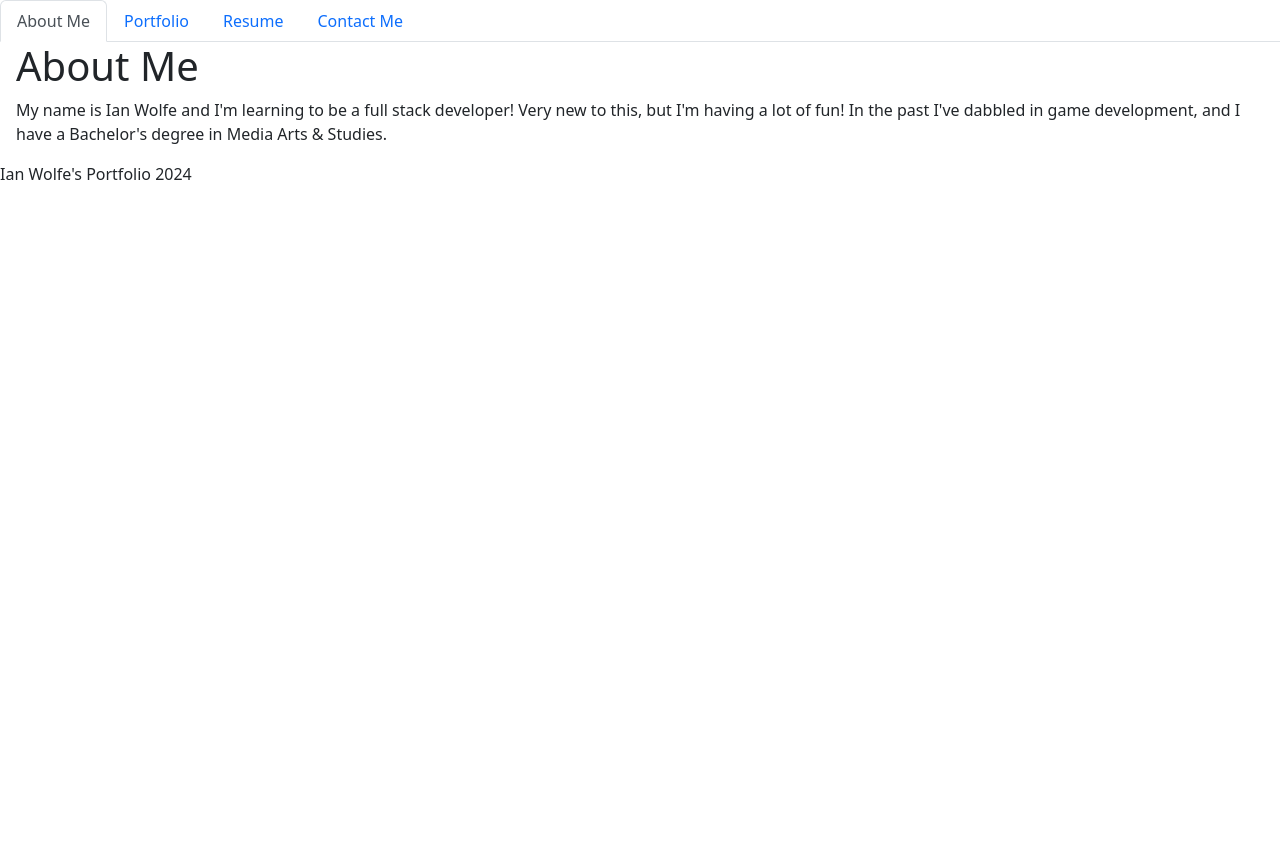
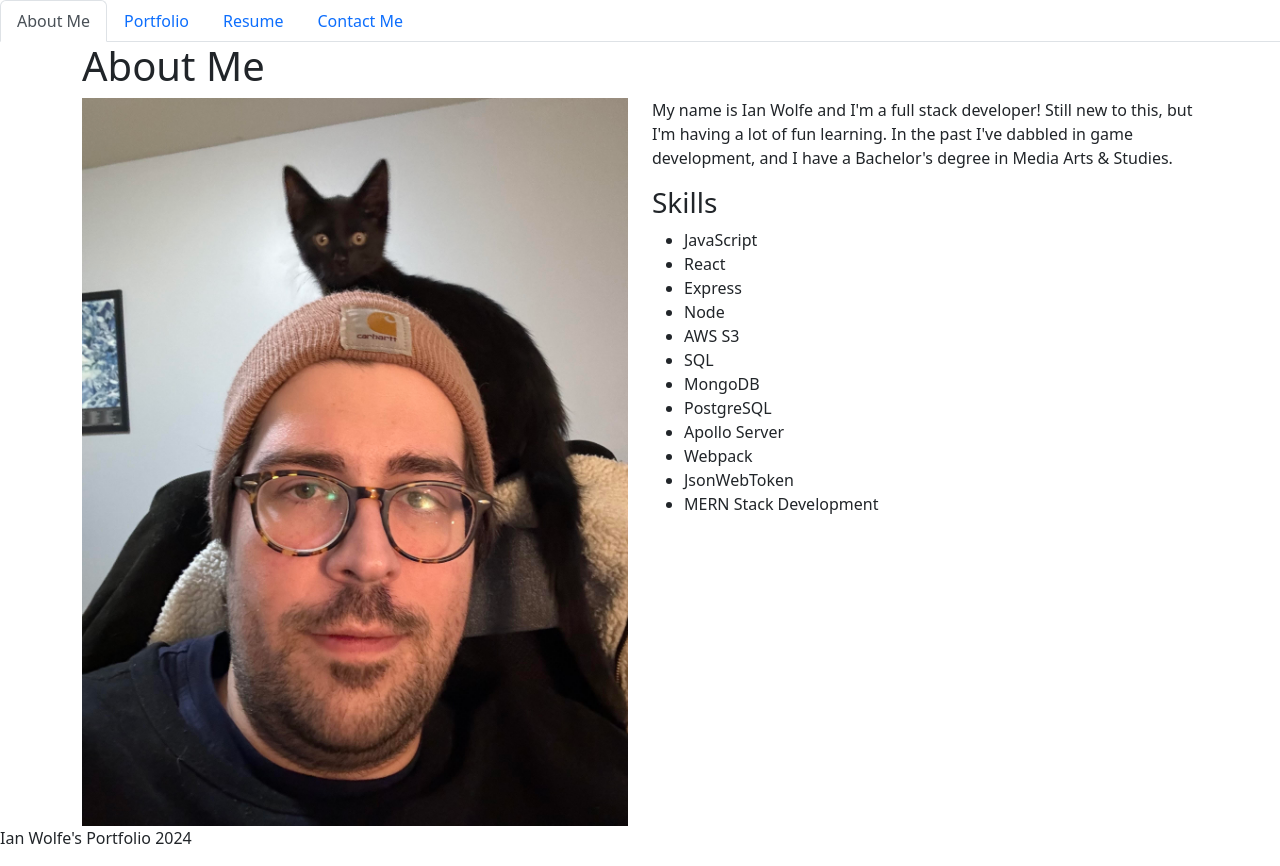
Before and after one commit to enkw/c20-react-portfolio, a React (Vite) app: page /About in a window 1280 px wide. Before the commit the page ends 800 px from the top, so only its background shows below. Built offline with nearby package versions, Linux system fonts and the light colour scheme.

Commit message:
Updated about me and added photo

```diff
--- a/src/pages/About.jsx
+++ b/src/pages/About.jsx
@@ -1,10 +1,40 @@
 export default function About() {
   return (
-    <div>
+    <div className="container">
       <h1>About Me</h1>
-      <p>
-      My name is Ian Wolfe and I'm learning to be a full stack developer! Very new to this, but I'm having a lot of fun! In the past I've dabbled in game development, and I have a Bachelor's degree in Media Arts & Studies.
-      </p>
+      <div className="row">
+        <div className="col-md-6">
+          <img src="./assets/images/me.jpg" alt="Picture of me and my cat Puck" className="img-fluid" />
+        </div>
+        <div className="col-md-6">
+          <div className="row">
+            <div className="col">
+              <p className="text-md-start">
+              My name is Ian Wolfe and I'm a full stack developer! Still new to this, but I'm having a lot of fun learning. In the past I've dabbled in game development, and I have a Bachelor's degree in Media Arts & Studies.
+              </p>
+            </div>
+          </div>
+          <div className="row">
+            <div className="col">
+              <h3>Skills</h3>
+              <ul>
+                <li>JavaScript</li>
+                <li>React</li>
+                <li>Express</li>
+                <li>Node</li>
+                <li>AWS S3</li>
+                <li>SQL</li>
+                <li>MongoDB</li>
+                <li>PostgreSQL</li>
+                <li>Apollo Server</li>
+                <li>Webpack</li>
+                <li>JsonWebToken</li>
+                <li>MERN Stack Development</li>
+              </ul>
+            </div>
+          </div>
+        </div>
+      </div>
     </div>
   );
 }
--- a/src/pages/Resume.jsx
+++ b/src/pages/Resume.jsx
@@ -1,9 +1,9 @@
 function Resume() {
-  const resumeUrl = '/assets/Resume.pdf';
+  const resume = '/assets/Resume.pdf';
 
   const handleDownloadClick = () => {
     const link = document.createElement('a');
-    link.href = resumeUrl;
+    link.href = resume;
     link.download = 'ian_wolfe_resume.pdf';
     document.body.appendChild(link);
     link.click();
@@ -14,7 +14,7 @@ function Resume() {
     <div className="container">
       <h2>My Resume</h2>
       <div>
-        <embed src={resumeUrl} type="application/pdf" width="100%" height="600px" />
+        <embed src={resume} type="application/pdf" width="100%" height="600px" />
       </div>
       <div>
         <button className="btn btn-primary mt-3" onClick={handleDownloadClick}>
```
Also changed, not shown: public/assets/images/me.jpg (added).
